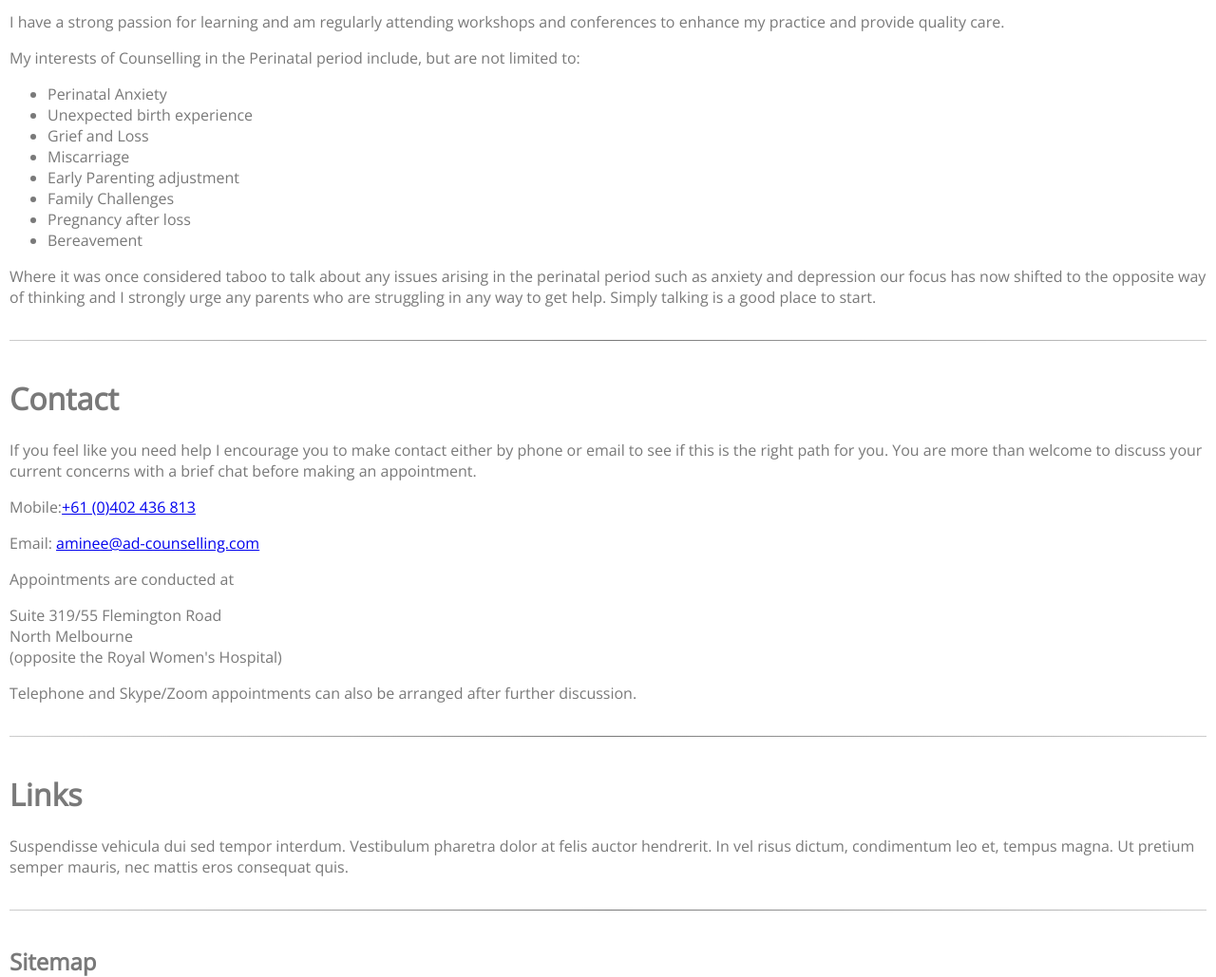
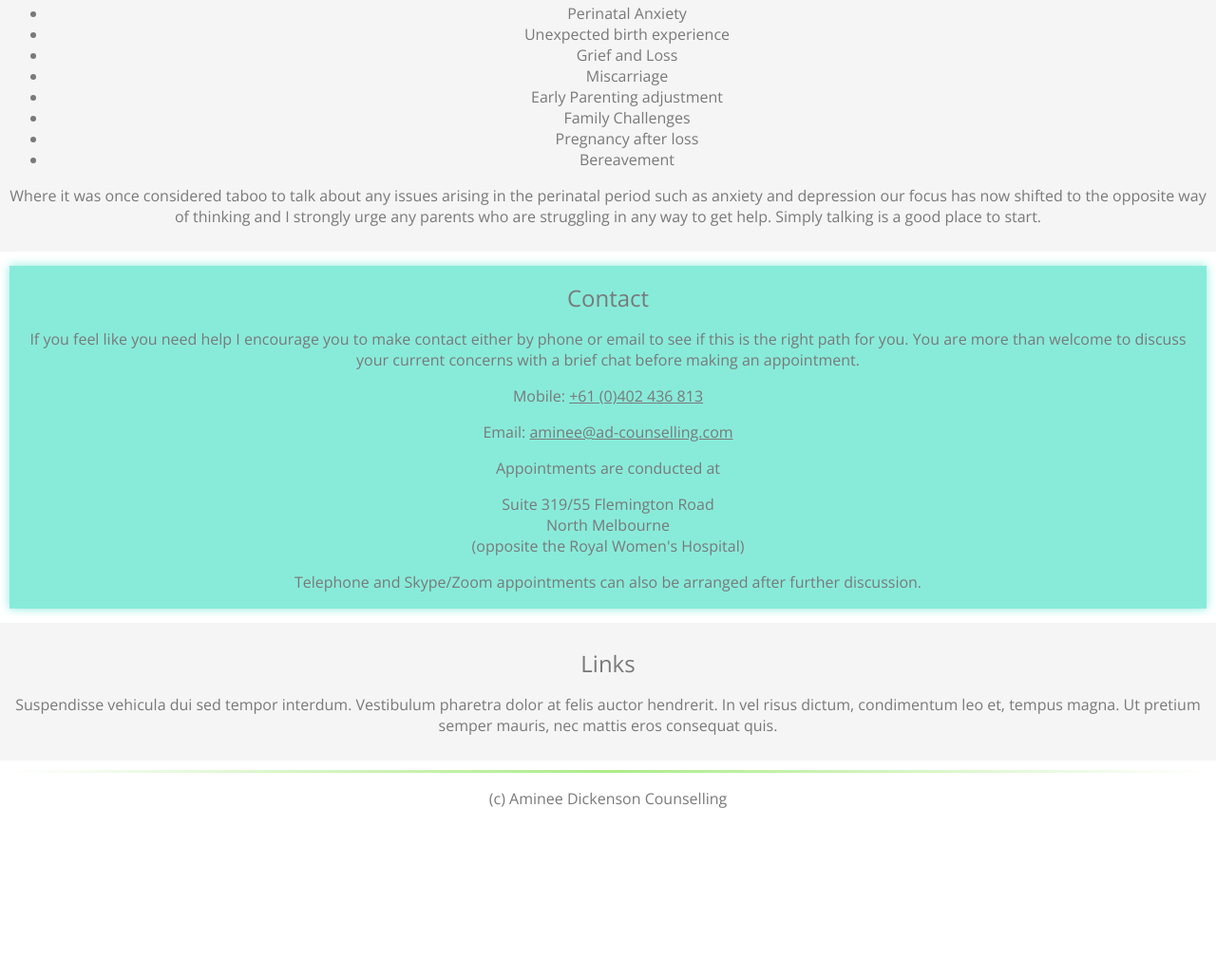
Before and after one commit to leedgbr/ad-counselling, a plain HTML site: page public/index.html in a window 1280 px wide. Shown: the part 1771-2800 px from the top of the page at 95% size. After the commit the page ends 2639 px from the top, so only its background shows below. Drawn offline with nearby package versions, Linux system fonts and the light colour scheme; a web font is replaced by a local one.

Commit message:
More styling

```diff
--- a/public/index.html
+++ b/public/index.html
@@ -31,7 +31,7 @@
 
 <div class="separator"></div>
 
-<div style="padding: 10px;">
+<div class="content2">
     <h1>Perinatal Counselling</h1>
     <p>Hello and Welcome,</p>
     <p>I am a qualified Counsellor and practicing Midwife based in Melbourne who has a special interest in working
@@ -40,12 +40,9 @@
     <p>With over 15 years experience of supporting Couples through their pregnancy journey I have combined my passion
         as a Midwife and a Counsellor to provide talking therapies in an empathic and non-judgemental manner at a time
         when Women and their partners can feel very vulnerable and overwhelmed.</p>
-    <p>Find out more...</p>
 </div>
 
-<hr>
-
-<div class="approach" style="padding: 10px;">
+<div class="content1">
     <a class="anchor" id="approach"></a>
     <h1>Approach</h1>
     <p>The journey into parenthood is by all means not an easy one. For some people it seems like a smooth transition
@@ -76,9 +73,7 @@
         travelling to an appointment may not be convenient for various reasons.</p>
 </div>
 
-<hr>
-
-<div style="padding: 10px;">
+<div class="content2">
     <a class="anchor" id="about"></a>
     <h1>About</h1>
     <p>As a practicing midwife I have a real passion to help women and their partners through their labour and birth
@@ -127,16 +122,14 @@
         struggling in any way to get help.  Simply talking is a good place to start.</p>
 </div>
 
-<hr>
-
-<div style="padding: 10px;">
+<div class="content1">
     <a class="anchor" id="contact"></a>
     <h1>Contact</h1>
     <p>If you feel like you need help I encourage you to make contact either by phone or email to see if this is the
         right path for you. You are more than welcome to discuss your current concerns with a brief chat before making
         an appointment.</p>
-    <p>Mobile:<a href="tel:+61402436813">+61 (0)402 436 813</a> </p>
-    <p>Email: <a href="mailto:aminee@ad-counselling.com">aminee@ad-counselling.com</a></p>
+    <p>Mobile:&nbsp;<a class="mobile" href="tel:+61402436813">+61 (0)402 436 813</a> </p>
+    <p>Email:&nbsp;<a class="email" href="mailto:aminee@ad-counselling.com">aminee@ad-counselling.com</a></p>
     <p>Appointments are conducted at</p>
     <p translate="no">
         Suite 319/55 Flemington Road<br>
@@ -146,9 +139,7 @@
     <p>Telephone and Skype/Zoom appointments can also be arranged after further discussion.</p>
 </div>
 
-<hr>
-
-<div style="padding: 10px;">
+<div class="content2">
     <a class="anchor" id="links"></a>
     <h1>Links</h1>
     <p>
@@ -161,8 +152,7 @@
 
 <hr>
 
-<div id="footer" style="padding: 10px;">
-    <h2>Sitemap</h2>
+<div id="footer">
     <p>(c) Aminee Dickenson Counselling</p>
 </div>
 
--- a/public/style.css
+++ b/public/style.css
@@ -6,7 +6,7 @@
     position: sticky;
     top: 0;
     box-shadow: 5px 3px 3px #797979;
-    background-image: linear-gradient(to right, #7fc597, #ffffff);
+    background-image: linear-gradient(to right, #8CDEA2, #ffffff);
 }
 
 /* Hide Hamburger */
@@ -36,7 +36,6 @@
     #page-nav label {
         display: inline-block;
         color: #000;
-        background: #whitw;
         font-style: normal;
         font-size: 1.2em;
         padding: 10px;
@@ -83,11 +82,11 @@ a.anchor {
     font-family: 'Stalemate', cursive;
     font-size: 7em;
     line-height: 0.6;
-    margin: 0 0;
+    margin: 0;
 }
 
 .intro p {
-    margin: 0 0;
+    margin: 0;
     font-size: 1.3em;
     /*background-image: url("dandelion-small.jpg");*/
     /*background-repeat: repeat;*/
@@ -96,28 +95,54 @@ a.anchor {
 .separator {
     /*background-color: #7fc597;*/
     height: 15px;
-    margin: 0 0 0 0;
+    margin: 0 0 15px 0;
     width: 100%;
     width: 100vw;
     box-shadow: 5px 3px 3px #797979;
-    background-image: linear-gradient(to right, #7fc597, #ffffff);
+    background-image: linear-gradient(to right, #8CDEA2, #ffffff);
 }
 
 hr {
     display: block;
-    margin-top: 0.5em;
-    margin-bottom: 0.5em;
     margin-left: 10px;
     margin-right: 10px;
-    height: 1px;
+    height: 3px;
     border: 0;
-    background: #333;
-    background-image: linear-gradient(to right, #ccc, #797979, #ccc);
+    /*background: #333;*/
+    background-image: linear-gradient(to right, white, #ACEB88, white);
 }
 
-.approach {
-    /*background-color: #c6e7ff;*/
-    /*background-image: linear-gradient(to right, white,#d4fcff);*/
+h1 {
+    font-weight: normal;
+    font-size: 1.5em;
+}
+
+.content1 {
+    background-color: #88EBDA;
+    margin: 15px 10px 15px 10px;
+    padding: 1px 10px 1px 10px;
+    box-shadow:0px 0px 10px #88EBDA;
+    text-align: center;
+}
+
+.content2 {
+    padding: 10px 10px 10px 10px;
+    margin: 10px 0px 10px 0px;
+    text-align: center;
+    background-color: #f5f5f5
+}
+
+#footer {
+    padding: 0 10px 0 10px;
+    text-align: center;
+}
+
+.mobile {
+    color: #797979;
+}
+
+.email {
+    color: #797979;
 }
 
 /* [DOES NOT MATTER] */
@@ -128,4 +153,5 @@ html, body {
     color: #797979;
     /*background-color: #f7fff6*/
     /*background-image: linear-gradient(to right, #ffffff, #ebfff7);*/
+    background-color: white
 }
```
